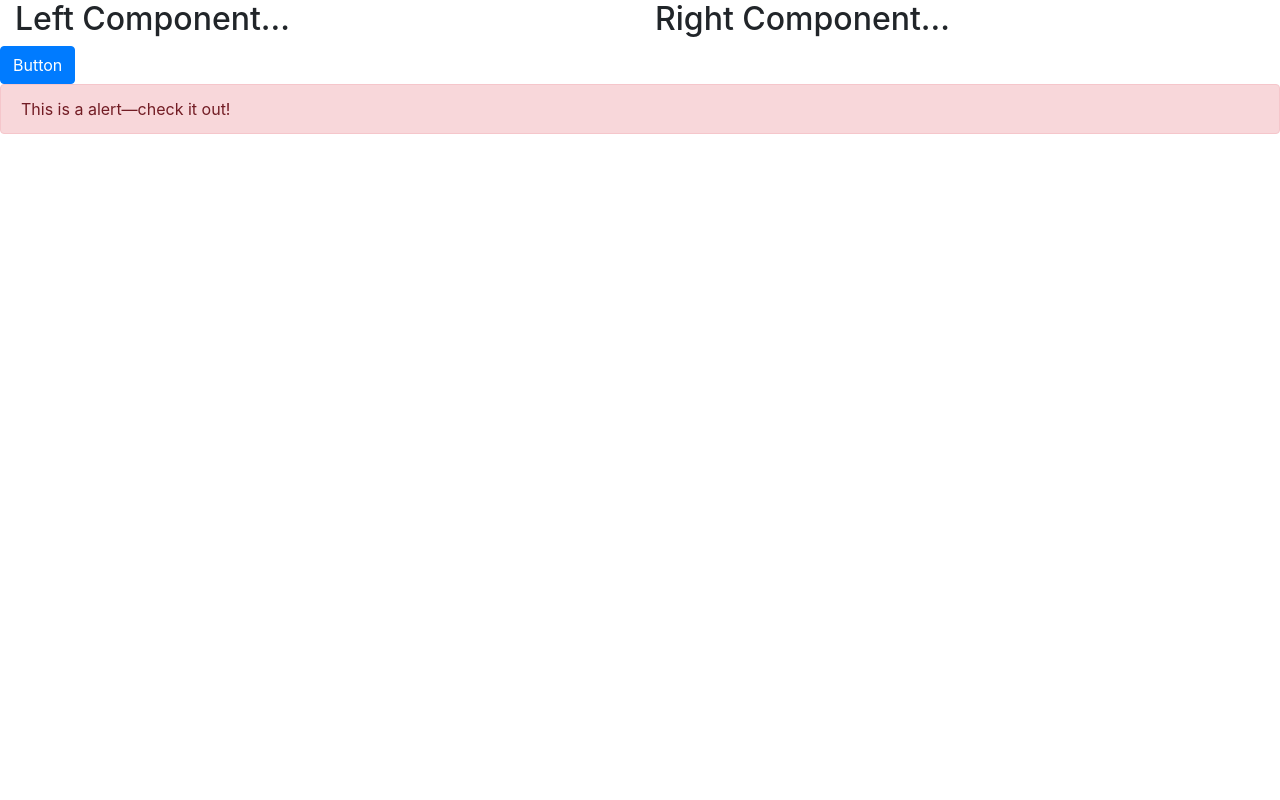
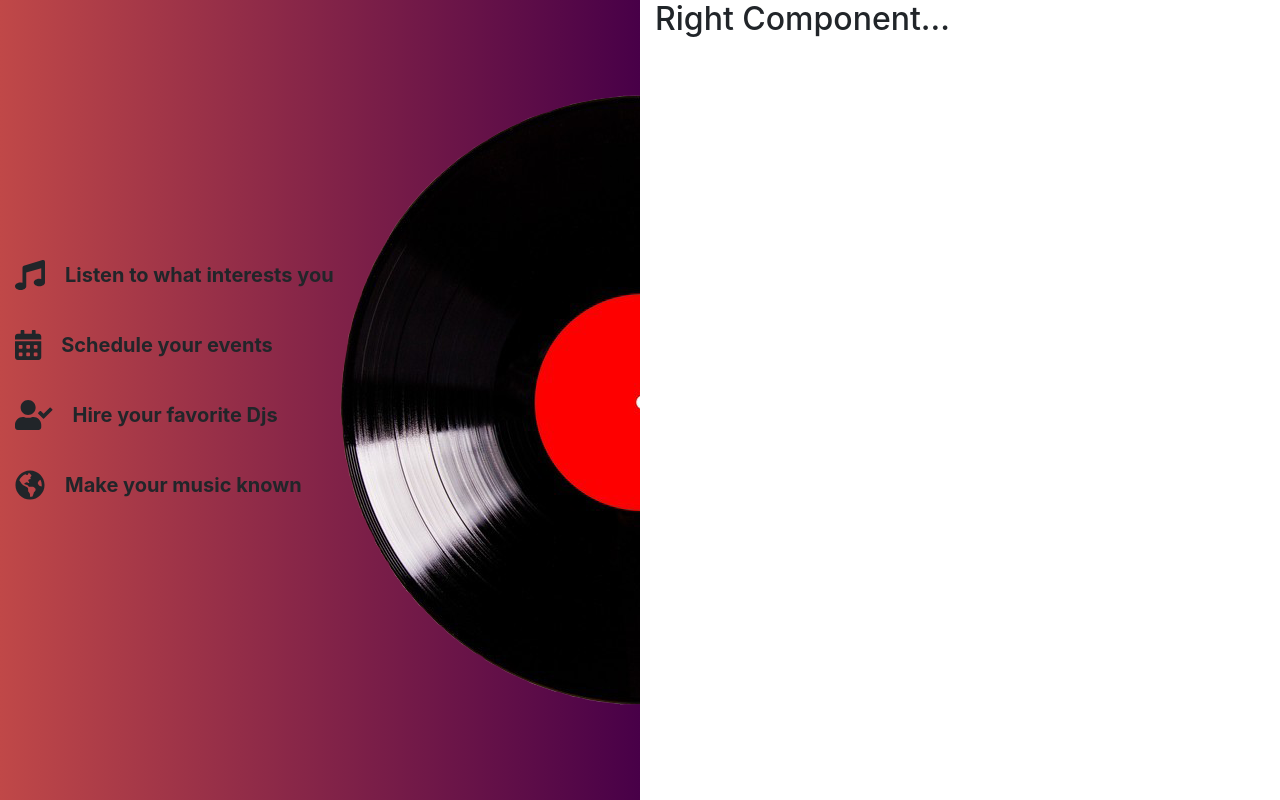
Before and after one commit to julianchok25/dj_events_si_front, a React (Create React App) app: page / in a window 1280 px wide. Built offline with nearby package versions, Linux system fonts and the light colour scheme.

Commit message:
[UPD]SignInSignUp: Improving style, change names folder and files, adding a image background and icons

```diff
--- a/package.json
+++ b/package.json
@@ -3,6 +3,9 @@
   "version": "0.1.0",
   "private": true,
   "dependencies": {
+    "@fortawesome/fontawesome-svg-core": "^1.2.28",
+    "@fortawesome/free-solid-svg-icons": "^5.13.0",
+    "@fortawesome/react-fontawesome": "^0.1.10",
     "@testing-library/jest-dom": "^4.2.4",
     "@testing-library/react": "^9.3.2",
     "@testing-library/user-event": "^7.1.2",
--- a/src/App.js
+++ b/src/App.js
@@ -1,6 +1,6 @@
 import React, { useState } from "react";
 import { Button, Alert } from "react-bootstrap";
-import SignInSingUp from "./page/SigninSingUp";
+import SignInSignUp from "./page/SignInSignUp";
 
 export default function App() {
   const [user, setUser] = useState(null);
@@ -9,13 +9,11 @@ export default function App() {
     <div>
       {!user ? (
         <div>
-          <SignInSingUp />
+          <SignInSignUp />
         </div>
       ) : (
         <h1>You are not logged in</h1>
       )}
-      <Button variant="primary">Button</Button>
-      <Alert variant="danger">This is a alert—check it out!</Alert>
     </div>
   );
 }
--- a/src/index.scss
+++ b/src/index.scss
@@ -1,13 +1,17 @@
+@import "./scss/index.scss";
+
 body {
   margin: 0;
-  font-family: -apple-system, BlinkMacSystemFont, 'Segoe UI', 'Roboto', 'Oxygen',
-    'Ubuntu', 'Cantarell', 'Fira Sans', 'Droid Sans', 'Helvetica Neue',
+  font-family: -apple-system, BlinkMacSystemFont, "Segoe UI", "Roboto", "Oxygen",
+    "Ubuntu", "Cantarell", "Fira Sans", "Droid Sans", "Helvetica Neue",
     sans-serif;
   -webkit-font-smoothing: antialiased;
   -moz-osx-font-smoothing: grayscale;
+  background-color: $background-grey-dark;
+  color: $font-light;
 }
 
 code {
-  font-family: source-code-pro, Menlo, Monaco, Consolas, 'Courier New',
+  font-family: source-code-pro, Menlo, Monaco, Consolas, "Courier New",
     monospace;
 }
--- /dev/null
+++ b/src/page/SignInSignUp/SignInSignUp.js
@@ -0,0 +1,57 @@
+import React from "react";
+import { Container, Row, Col, Button } from "react-bootstrap";
+import { FontAwesomeIcon } from "@fortawesome/react-fontawesome";
+import {
+  faMusic,
+  faCalendarAlt,
+  faUserCheck,
+  faGlobeAmericas,
+} from "@fortawesome/free-solid-svg-icons";
+import Logo from "../../assets/png/VinylRed.png";
+import "./SignInSignUp.scss";
+
+export default function SignInSignUp() {
+  return (
+    // fluid for width: 100% across all viewport and device sizes.
+    <Container className="signin-signup" fluid>
+      <Row>
+        <LeftComponent />
+        <RightComponent />
+      </Row>
+    </Container>
+  );
+}
+
+function LeftComponent() {
+  return (
+    <Col className="signin-signup__left" xs={6}>
+      <img src={Logo} alt="Main Logo" />
+      <div>
+        <h2>
+          <FontAwesomeIcon icon={faMusic} />
+          Listen to what interests you
+        </h2>
+        <h2>
+          <FontAwesomeIcon icon={faCalendarAlt} />
+          Schedule your events
+        </h2>
+        <h2>
+          <FontAwesomeIcon icon={faUserCheck} />
+          Hire your favorite Djs
+        </h2>
+        <h2>
+          <FontAwesomeIcon icon={faGlobeAmericas} />
+          Make your music known
+        </h2>
+      </div>
+    </Col>
+  );
+}
+
+function RightComponent() {
+  return (
+    <Col className="signin-signup__right" xs={6}>
+      <h2>Right Component...</h2>
+    </Col>
+  );
+}
--- /dev/null
+++ b/src/page/SignInSignUp/SignInSignUp.scss
@@ -0,0 +1,40 @@
+@import "../../scss/index.scss";
+
+.signin-signup {
+  // This is the same than .signin-signup__left
+  &__left {
+    overflow: hidden;
+    min-height: 100vh;
+    background-color: $primary-light;
+    background-image: linear-gradient(to right, #c04848, #480048);
+    display: flex;
+    align-items: center;
+    justify-content: left;
+
+    img {
+      position: absolute;
+      right: -310px;
+    }
+
+    div {
+      z-index: 1;
+
+      h2 {
+        display: flex;
+        align-items: center;
+        font-size: 20px;
+        margin-bottom: 40px;
+        font-weight: bold;
+
+        svg {
+          margin-right: 20px;
+          font-size: 30px;
+          width: 40px;
+        }
+      }
+    }
+  }
+
+  &__right {
+  }
+}
--- /dev/null
+++ b/src/page/SignInSignUp/index.js
@@ -0,0 +1 @@
+export { default } from "./SignInSignUp";
--- a/src/page/SigninSingUp/SigninSignUp.scss
+++ /dev/null
@@ -1,4 +0,0 @@
-@import "../../scss/index.scss";
-
-.signin-signup {
-}
--- a/src/page/SigninSingUp/SigninSingUp.js
+++ /dev/null
@@ -1,30 +0,0 @@
-import React from "react";
-import { Container, Row, Col, Button } from "react-bootstrap";
-
-export default function SignInSignUp() {
-  return (
-    // fluid for width: 100% across all viewport and device sizes.
-    <Container className="signin-signup" fluid>
-      <Row>
-        <LeftComponent />
-        <RightComponent />
-      </Row>
-    </Container>
-  );
-}
-
-function LeftComponent() {
-  return (
-    <Col className="signin-signup__left">
-      <h2>Left Component...</h2>
-    </Col>
-  );
-}
-
-function RightComponent() {
-  return (
-    <Col className="signin-signup__right">
-      <h2>Right Component...</h2>
-    </Col>
-  );
-}
--- a/src/page/SigninSingUp/index.js
+++ /dev/null
@@ -1 +0,0 @@
-export { default } from "./SigninSingUp";
--- a/src/scss/_colors.scss
+++ b/src/scss/_colors.scss
@@ -1,6 +1,6 @@
 // declaring a variable
 $primary: #1da0f2;
-$primary-light: #71c9f8;
+$primary-light: #f3291b;
 $primary-grey: #8799a6;
 $primary-dark-light: #192734;
 $primary-dark: #15212b;
```
Also changed, not shown: src/assets/png/VinylRed.png (added), 1 other file (tests, documents, lock files or other folders).
